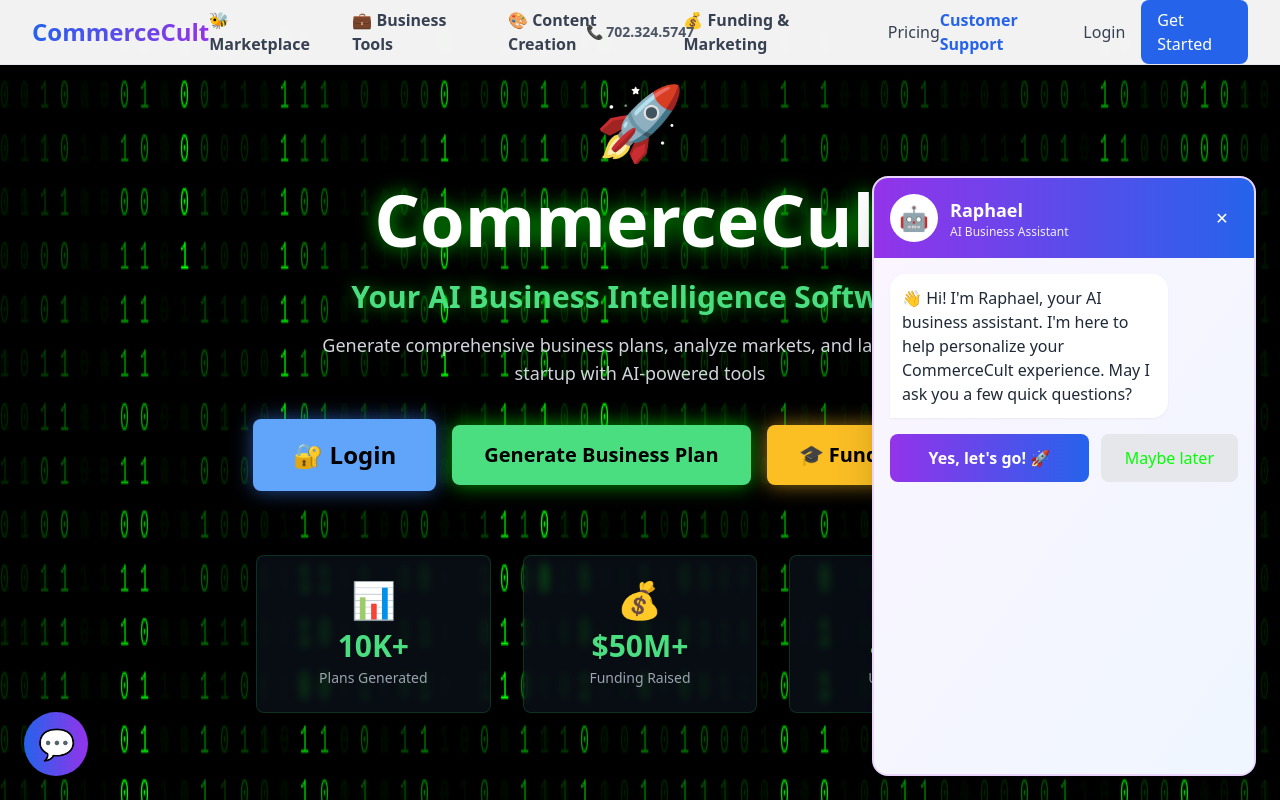
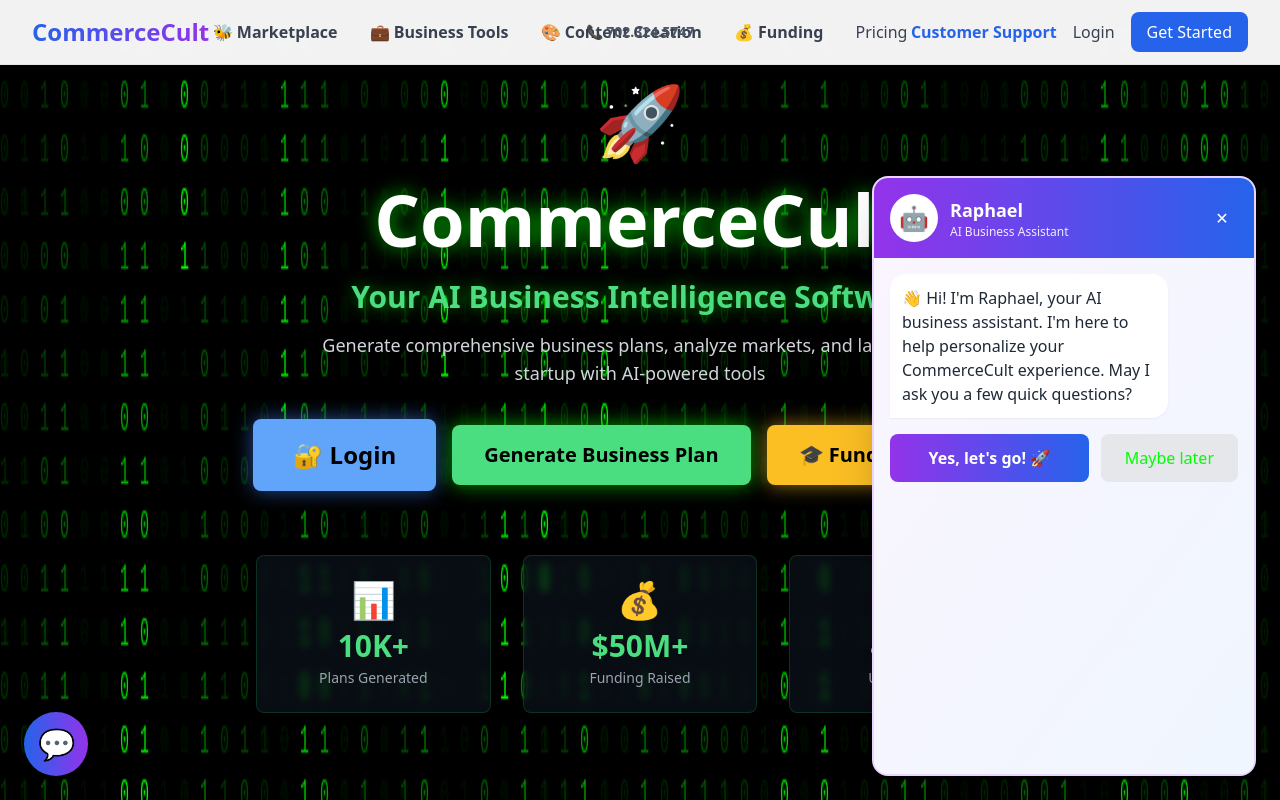
Before and after one commit to TheKustomCollective/commerce2, a Next.js app in the folder CommerceCult_app_v2-1/frontend/: page / in a window 1280 px wide. Built offline with nearby package versions, Linux system fonts and the light colour scheme.

Commit message:
Update navigation: separate Funding, Marketing under Business Tools

```diff
--- a/CommerceCult_app_v2-1/frontend/app/components/Navigation.tsx
+++ b/CommerceCult_app_v2-1/frontend/app/components/Navigation.tsx
@@ -26,7 +26,7 @@
               🎨 Content Creation
             </Link>
             <Link href="/fundmystartup" className="text-gray-700 hover:text-green-600 transition font-semibold">
-              💰 Funding & Marketing
+              💰 Funding
             </Link>
             <Link href="/pricing" className="text-gray-700 hover:text-blue-600 transition">
               Pricing
```
